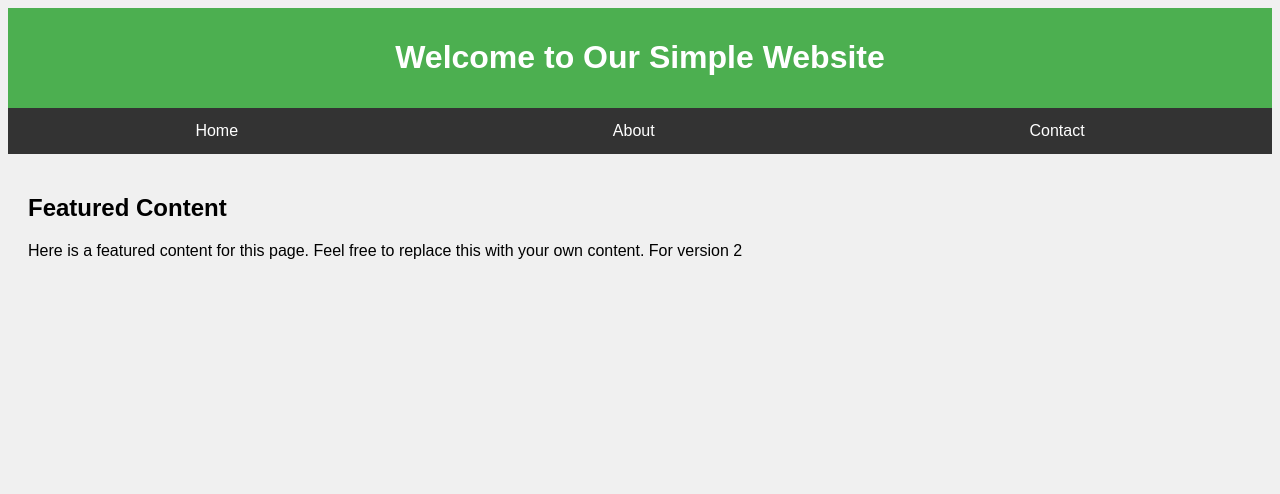
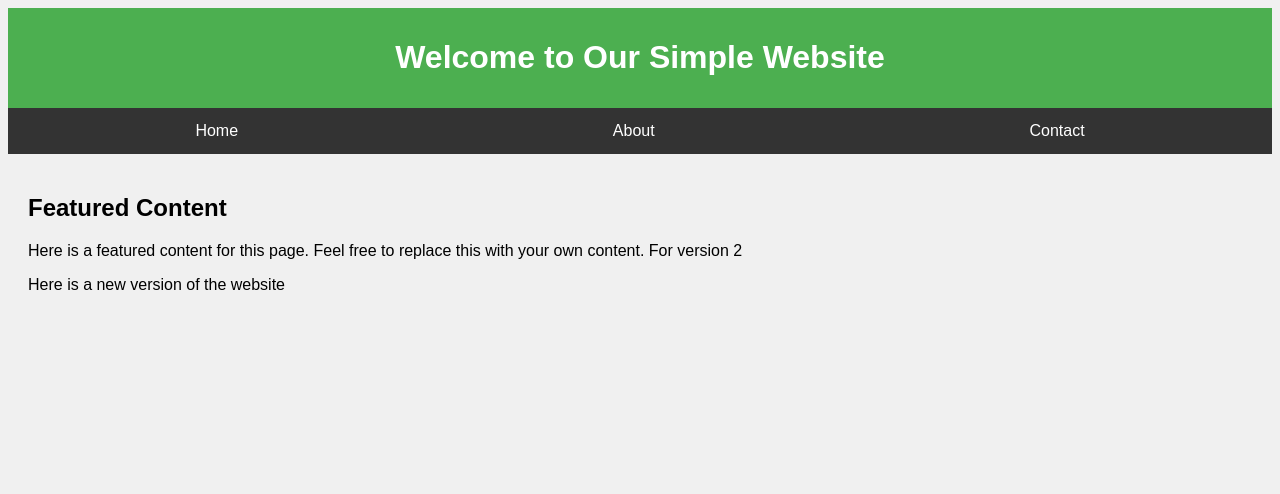
Before and after one commit to WSU-kduncan/f23cicd-JohnSteimle, a PHP site: page / in a window 1280 px wide. Shown: the top 494 px of the page. Run offline with PHP 8.4, Linux system fonts and the light colour scheme.

Commit message:
new version

```diff
--- a/html/index.php
+++ b/html/index.php
@@ -20,6 +20,7 @@
     <main>
         <h2>Featured Content</h2>
         <p>Here is a featured content for this page. Feel free to replace this with your own content. For version 2</p>
+        <p> Here is a new version of the website</p>
     </main>
 
     <footer>
```
